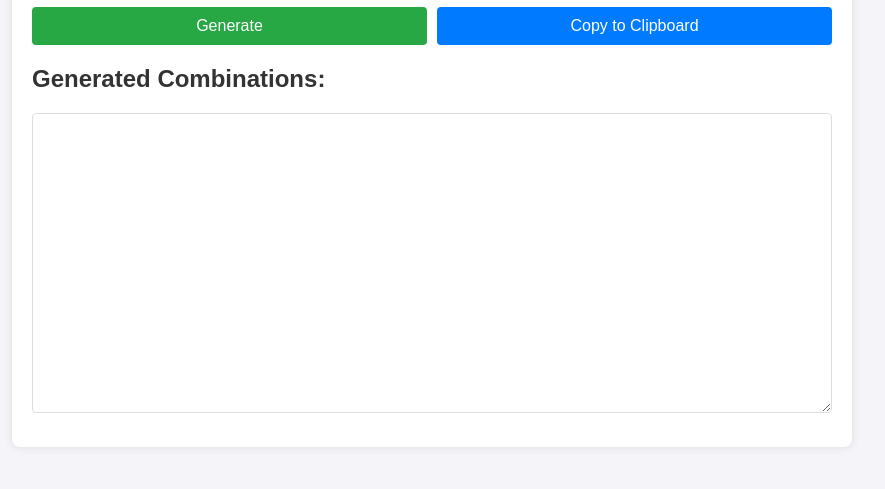
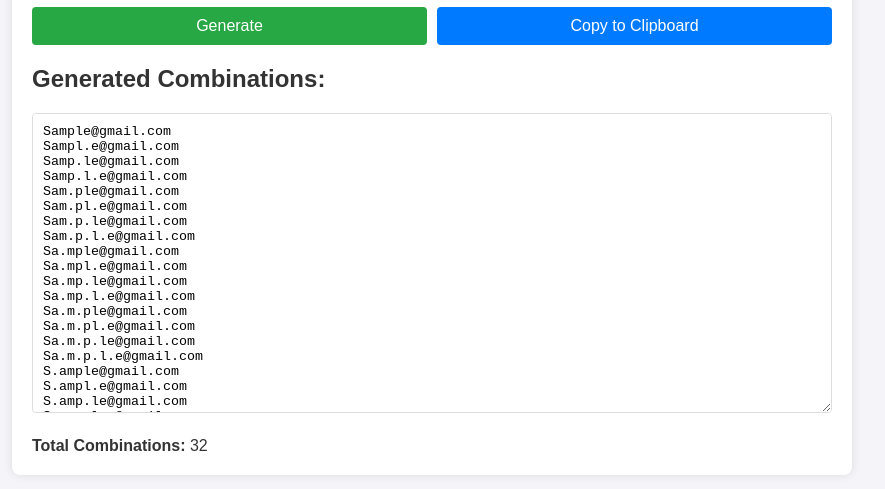
Before and after one commit to araimedev/araimedev.github.io, a plain HTML site: page gmdot.html in a window 1280 px wide. Both pictures are taken after typing "Sample" into the empty fields and a click on the button "Generate". Shown: the part 181-670 px from the top of the page, without its empty margins (208-1093 px from the left). Drawn offline with Linux system fonts and the light colour scheme.

Commit message:
Update gmdot.html

```diff
--- a/gmdot.html
+++ b/gmdot.html
@@ -70,6 +70,9 @@
         .copy-button:hover {
             background-color: #0056b3;
         }
+        .results-info {
+            margin-top: 10px;
+        }
     </style>
 </head>
 <body>
@@ -85,19 +88,28 @@
 
         <h2>Generated Combinations:</h2>
         <textarea id="outputWithoutNumbers" readonly></textarea>
+
+        <div class="results-info">
+            <strong>Total Combinations:</strong> <span id="totalCount">0</span>
+        </div>
     </div>
 
     <script>
         function generateDotCombinations() {
-            const emailInput = document.getElementById('email').value;
+            const emailInput = document.getElementById('email').value.trim();
             const outputWithoutNumbers = document.getElementById('outputWithoutNumbers');
+            const totalCount = document.getElementById('totalCount');
 
-            if (!emailInput || !emailInput.includes('@') || !emailInput.endsWith('@gmail.com')) {
+            let fullEmail = emailInput;
+
+            if (!fullEmail.includes('@')) {
+                fullEmail += '@gmail.com';
+            } else if (!fullEmail.endsWith('@gmail.com')) {
                 alert('Please enter a valid Gmail address.');
                 return;
             }
 
-            const [localPart, domain] = emailInput.split('@');
+            const [localPart, domain] = fullEmail.split('@');
             let results = new Set();
 
             // Generate all combinations with dots
@@ -121,6 +133,7 @@
             const formattedWithoutNumbers = Array.from(results).join('\n');
 
             outputWithoutNumbers.value = formattedWithoutNumbers;
+            totalCount.textContent = results.size; // Display total number of combinations
         }
 
         function copyToClipboard() {
```
